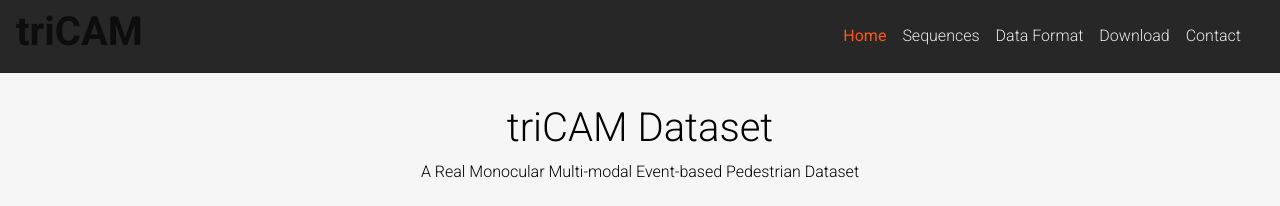
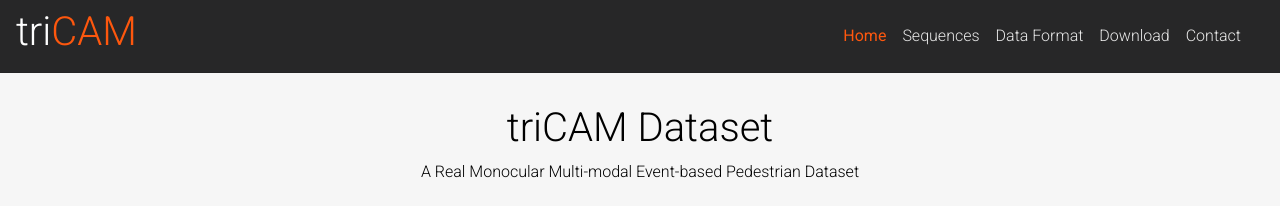
Before and after one commit to anikesadia/triCam-dataset, a Jekyll site: the page index.html, which Jekyll copies as it is, in a window 1280 px wide. Shown: the top 206 px of the page. Built offline with Jekyll 4.4.1, drawn with Linux system fonts in a browser that asks for light colours; comment, search, counter and statistics services are not loaded; a style sheet for code colours, icons or effects is not loaded.

Commit message:
Update index.html

```diff
--- a/index.html
+++ b/index.html
@@ -98,7 +98,7 @@
         <nav id="navbar" class="navbar navbar-light navbar-expand-sm fixed-top">
                     <div id="title-name">
                 <h1 class="post-title">
-                    <span class="font-weight-bold">triCAM</span>
+                    <span id="title-1">tri</span><spam  id="title-2">CAM</spam>
                 </h1>
                 <!-- <p class="desc">A Real Monocular Multi-modal Event-based Pedestrian Dataset </p> -->
             </div>
```
